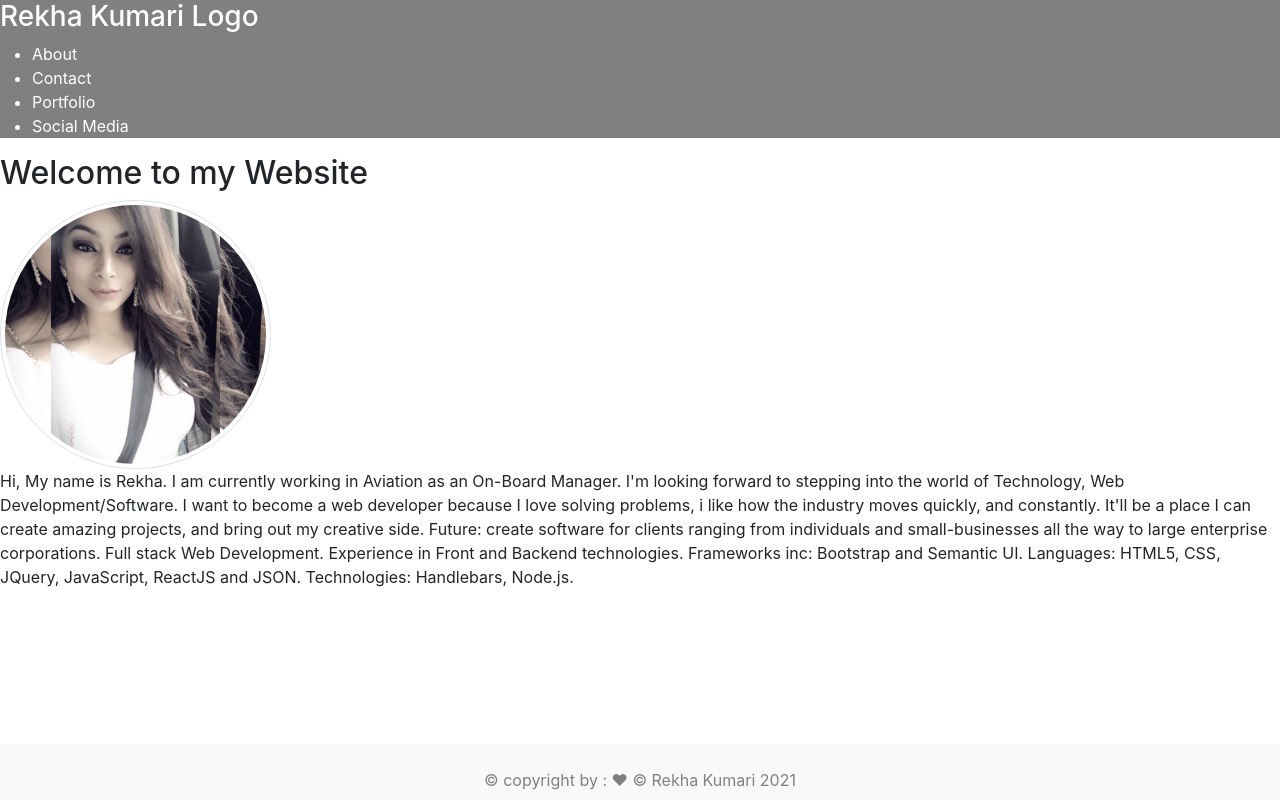
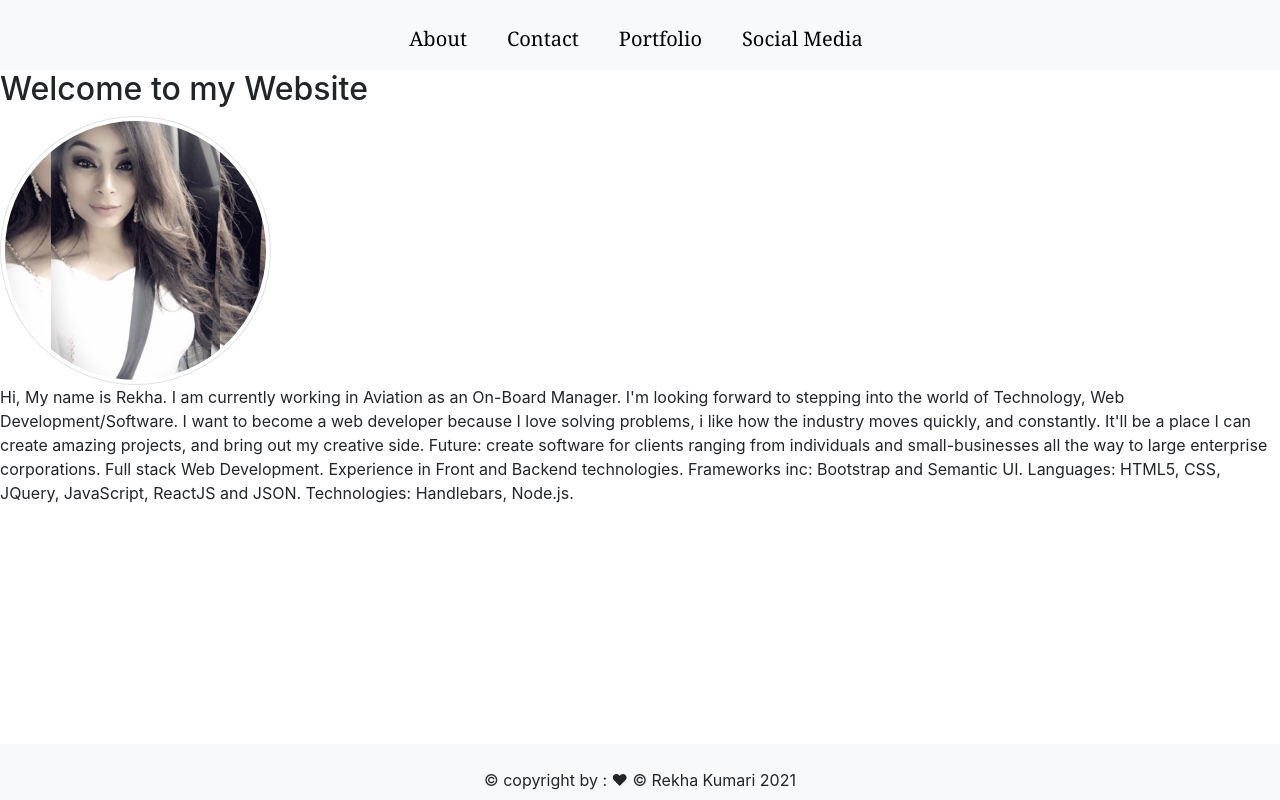
Before and after one commit to Nikstar-1/My-React-Portfolio, a React (Create React App) app: page /About in a window 1280 px wide. Built offline with nearby package versions, Linux system fonts and the light colour scheme.

Commit message:
navbar links seperated and placed to centre of screen

```diff
--- a/src/App.css
+++ b/src/App.css
@@ -30,18 +30,25 @@ nav {
   display: flex;
   justify-content: space-around;
   align-items: center;
-  min-height: 10vh;
+  min-height: 8vh;
   background: grey;
-  color: white;
+  color: black;
+  text-decoration: none;
+	font-family: Cambria, serif;
+	font-size: 20px;
+  right: 100;
+	color: #596365;
+
 }
 
-.nav-links {
-  width: 40%;
-  display: flex;
-  justify-content: space-around;
-  align-items:  center;
+nav li {
+  margin-right: 40px;
   list-style: none;
+  text-decoration: none;
+  color: black;
+
 }
+
 
 footer {
   text-align: center;
@@ -50,7 +57,7 @@ footer {
   bottom: 0;
   width: 100%;
   height: 3.5rem;
-  color: grey;
+
 }
 
 .social-container {
--- a/src/components/Nav.js
+++ b/src/components/Nav.js
@@ -1,6 +1,7 @@
 import React from "react";
 import "../App.css";
 import { Link } from "react-router-dom";
+
 
 function Nav() {
   const navStyle = {
@@ -9,9 +10,9 @@ function Nav() {
   };
 
   return (
-    <nav className="ml-auto">
-      <h3>Rekha Kumari Logo</h3>
-      <ul>
+    <nav className="container-fluid pt-4 bg-light" style={{display: "flex"}} >
+
+      <ul style={{display: "flex"}}>
         <Link style={navStyle} to="/About">
           <li>About</li>
         </Link>
--- a/src/components/Portfolio.js
+++ b/src/components/Portfolio.js
@@ -17,7 +17,7 @@ function Portfolio () {
       <div className="rows">
         <div className="col-xs-6 col-sm-6 col-lg-3">
           <h2 className="ml3">Portfolio</h2>
-          <hr />
+
         </div>
       </div>
       <hr />
```
